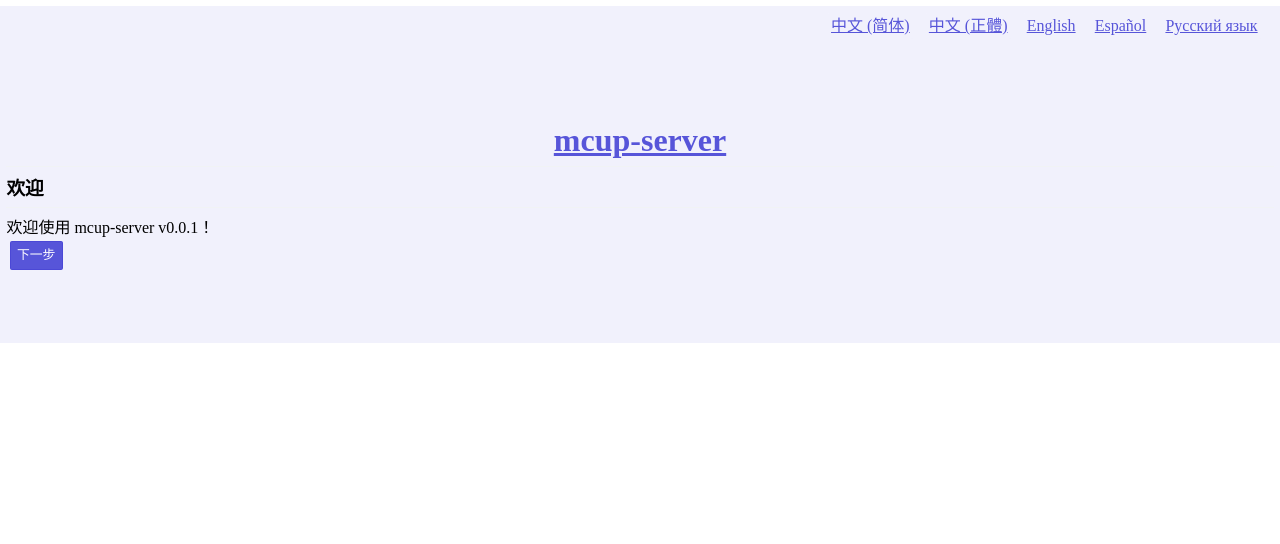
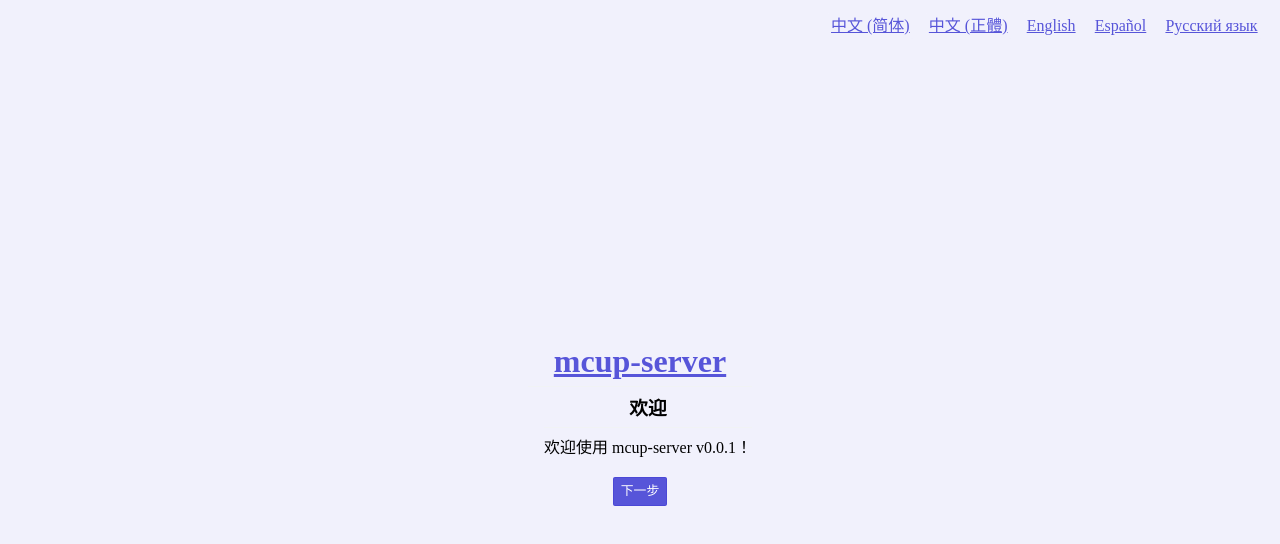
Before and after one commit to 1szt/hxzl, a Vue app in the folder web/: page /setup in a window 1280 px wide. Shown: the top 544 px of the page. Built offline with nearby package versions, Linux system fonts and the light colour scheme.

Commit message:
refactor: 优化 Setup.vue 组件结构和样式

```diff
--- a/web/src/views/Setup.vue
+++ b/web/src/views/Setup.vue
@@ -1,12 +1,12 @@
 <template>
-    <div class="bg-secondary">
-        <div class="text-right m-2 p-2">
+    <div class="page">
+        <div class="lang-bar">
             <a v-for="lang in languages" :key="lang.code" :href="lang.url" class="mx-2 p-1 label label-secondary">
                 {{ lang.name }}
             </a>
         </div>
 
-        <div class="hero d-flex">
+        <div class="hero">
             <div class="hero-body">
                 <h1 class="text-center">
                     <a class="text-primary" href="https://github.com/bs-community/blessing-skin-server">
@@ -14,9 +14,11 @@
                     </a>
                 </h1>
                 <div class="divider"></div>
-                <h3>欢迎</h3>
-                <div class="divider"></div>
-                <p>欢迎使用 mcup-server v0.0.1！</p>
+                <div class="content-center-left">
+                    <h3>欢迎</h3>
+                    <div class="divider"></div>
+                    <p>欢迎使用 mcup-server v0.0.1！</p>
+                </div>
                 <p class="step">
                     <a href="https://skin.1szt.com/setup/database" class="btn btn-primary">
                         下一步
@@ -38,33 +40,26 @@ const languages = [
 </script>
 
 <style scoped>
-.bg-secondary {
-    background: #f1f1fc !important;
+.page {
+    background: #f1f1fc;
+    min-height: 100vh;
+    display: flex;
+    flex-direction: column;
 }
 
-.text-right {
+.lang-bar {
     text-align: right;
-}
-
-.text-center {
-    text-align: center;
-}
-
-.m-2 {
-    margin: 0.4rem !important;
-}
-
-.p-2 {
-    padding: 0.4rem !important;
-}
-
-.p-1 {
-    padding: 0.2rem !important;
+    margin: 0.4rem;
+    padding: 0.4rem;
 }
 
 .mx-2 {
     margin-left: 0.4rem !important;
     margin-right: 0.4rem !important;
+}
+
+.p-1 {
+    padding: 0.2rem !important;
 }
 
 .label {
@@ -81,20 +76,27 @@ const languages = [
     color: #5755d9;
 }
 
-.d-flex {
+.hero {
+    flex: 1;
     display: flex;
+    flex-direction: column;
+    justify-content: center;
+    padding: 2rem;
 }
 
-.hero {
-    display: flex;
-    flex-direction: column;
-    justify-content: space-between;
-    padding-bottom: 4rem;
-    padding-top: 4rem;
+.hero-body {
+    max-width: 480px;
+    margin: 0 auto;
+    padding: 2rem 0;
 }
 
-.hero .hero-body {
-    padding: 0.4rem;
+.text-center {
+    text-align: center;
+}
+
+.content-center-left {
+    text-align: center;
+    padding-left: 1rem;
 }
 
 .divider {
@@ -119,6 +121,8 @@ a.text-primary:visited {
 
 .step {
     padding: 0.2rem;
+    text-align: center;
+    margin-top: 1rem;
 }
 
 .btn {
```
